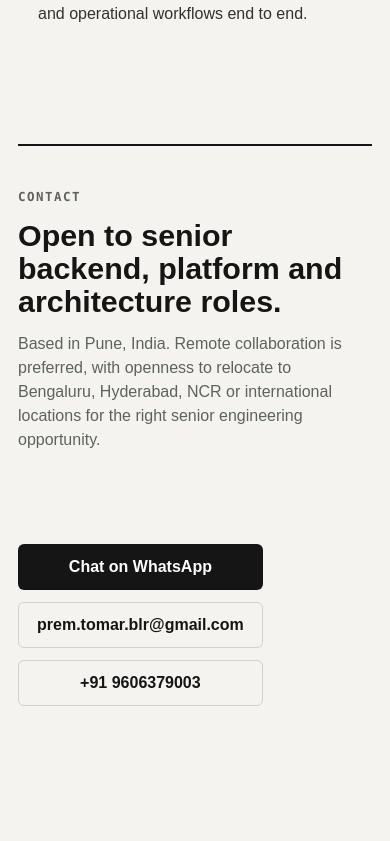
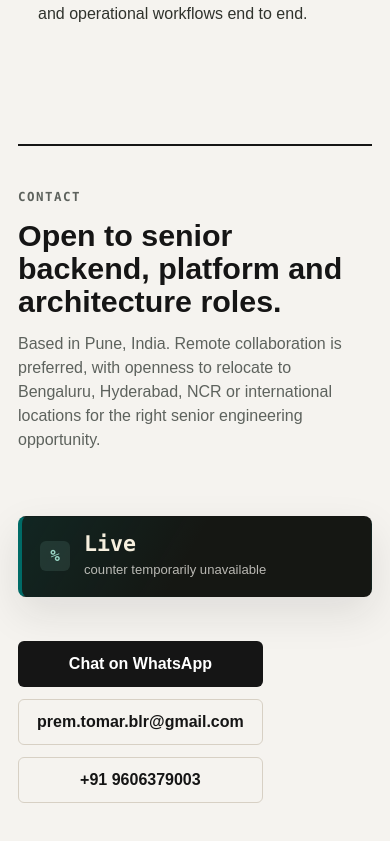
Before and after one commit to Prem-Tomar/portfolio, a React (Vite) app: page / in a window 390 px wide. Shown: the part 8102-8943 px from the top of the page. Before the commit the page ends 8890 px from the top, so only its background shows below. Built offline with nearby package versions, Linux system fonts and the light colour scheme; no server answers.

Commit message:
Add portfolio visitor counter

```diff
--- a/app/globals.css
+++ b/app/globals.css
@@ -936,6 +936,57 @@ h3 {
   justify-content: flex-end;
 }
 
+.contact-side {
+  display: grid;
+  gap: 16px;
+  justify-items: end;
+}
+
+.visitor-counter {
+  display: grid;
+  width: min(100%, 340px);
+  grid-template-columns: 30px minmax(0, 1fr);
+  gap: 14px;
+  align-items: center;
+  border: 1px solid rgba(21, 21, 21, 0.14);
+  border-left: 4px solid var(--teal);
+  border-radius: 8px;
+  background:
+    linear-gradient(120deg, rgba(0, 107, 103, 0.18), transparent 48%),
+    #151713;
+  padding: 16px 18px;
+  color: #f9f7f1;
+  box-shadow: 0 16px 42px rgba(31, 34, 31, 0.1);
+}
+
+.visitor-prompt {
+  display: inline-grid;
+  width: 30px;
+  height: 30px;
+  place-items: center;
+  border-radius: 6px;
+  background: rgba(155, 216, 199, 0.12);
+  color: #9bd8c7;
+  font-family: var(--font-code);
+  font-size: 1rem;
+  font-weight: 800;
+}
+
+.visitor-counter strong {
+  display: block;
+  color: #f7f0df;
+  font-family: var(--font-code);
+  font-size: 1.35rem;
+  line-height: 1;
+}
+
+.visitor-counter span:last-child {
+  display: block;
+  margin-top: 6px;
+  color: rgba(249, 247, 241, 0.72);
+  font-size: 0.82rem;
+}
+
 @media (max-width: 1080px) {
   .hero-content {
     margin-top: 120px;
@@ -1066,6 +1117,10 @@ h3 {
   .contact-actions {
     justify-content: flex-start;
   }
+
+  .contact-side {
+    justify-items: start;
+  }
 }
 
 @media (max-width: 560px) {
@@ -1098,6 +1153,10 @@ h3 {
     width: 100%;
   }
 
+  .visitor-counter {
+    width: 100%;
+  }
+
   .section {
     padding-top: 70px;
   }
--- a/app/page.tsx
+++ b/app/page.tsx
@@ -1,3 +1,12 @@
+import { useEffect, useState } from "react";
+
+const visitorCounter = {
+  namespace: "premtomar.com",
+  name: "portfolio-visitors",
+  baseUrl: "https://api.counterapi.dev/v1",
+  storageKey: "premtomar:portfolio:visit-recorded",
+};
+
 const metrics = [
   { value: "14+", label: "years in software engineering" },
   { value: "7M+", label: "daily users served by recent platforms" },
@@ -117,6 +126,104 @@ const practices = [
     text: "I use AI tools for small, reviewable diff-set generation, refactoring analysis, unit-test scaffolding, static-analysis triage and performance investigation, while retaining ownership through review, tests and profiling.",
   },
 ];
+
+type CounterPayload = {
+  count?: number;
+  value?: number;
+  data?: {
+    count?: number;
+    value?: number;
+  };
+};
+
+function counterUrl(increment: boolean) {
+  const namespace = encodeURIComponent(visitorCounter.namespace);
+  const name = encodeURIComponent(visitorCounter.name);
+  return `${visitorCounter.baseUrl}/${namespace}/${name}${increment ? "/up" : ""}`;
+}
+
+function readCounterValue(payload: CounterPayload) {
+  const rawValue =
+    payload.count ?? payload.value ?? payload.data?.count ?? payload.data?.value;
+  const value = Number(rawValue);
+
+  return Number.isFinite(value) ? value : null;
+}
+
+function hasRecordedVisit() {
+  try {
+    return window.localStorage.getItem(visitorCounter.storageKey) === "true";
+  } catch {
+    return false;
+  }
+}
+
+function markVisitRecorded() {
+  try {
+    window.localStorage.setItem(visitorCounter.storageKey, "true");
+  } catch {
+    // The counter still works when storage is unavailable; repeat visits may be counted.
+  }
+}
+
+function VisitorCounter() {
+  const [count, setCount] = useState("Syncing");
+  const [label, setLabel] = useState("visitor counter");
+
+  useEffect(() => {
+    let cancelled = false;
+
+    async function syncCounter() {
+      const shouldIncrement = !hasRecordedVisit();
+      const response = await fetch(counterUrl(shouldIncrement), {
+        cache: "no-store",
+      });
+
+      if (!response.ok) {
+        throw new Error("Visitor counter request failed");
+      }
+
+      const payload = (await response.json()) as CounterPayload;
+      const value = readCounterValue(payload);
+
+      if (value === null) {
+        throw new Error("Visitor counter response missing count");
+      }
+
+      if (shouldIncrement) {
+        markVisitRecorded();
+      }
+
+      if (!cancelled) {
+        setCount(new Intl.NumberFormat("en-IN").format(value));
+        setLabel("portfolio visits");
+      }
+    }
+
+    syncCounter().catch(() => {
+      if (!cancelled) {
+        setCount("Live");
+        setLabel("counter temporarily unavailable");
+      }
+    });
+
+    return () => {
+      cancelled = true;
+    };
+  }, []);
+
+  return (
+    <aside className="visitor-counter" aria-label="Portfolio visitor count" aria-live="polite">
+      <span className="visitor-prompt" aria-hidden="true">
+        %
+      </span>
+      <div>
+        <strong>{count}</strong>
+        <span>{label}</span>
+      </div>
+    </aside>
+  );
+}
 
 export default function Home() {
   const whatsappUrl =
@@ -355,6 +462,8 @@ export default function Home() {
             opportunity.
           </p>
         </div>
+        <div className="contact-side">
+          <VisitorCounter />
           <div className="contact-actions">
             <a className="button button-primary" href={whatsappUrl} target="_blank" rel="noreferrer">
               Chat on WhatsApp
@@ -366,6 +475,7 @@ export default function Home() {
               +91 9606379003
             </a>
           </div>
+        </div>
       </section>
     </main>
   );
```
Lines whose indentation alone changed are shown as unchanged.
